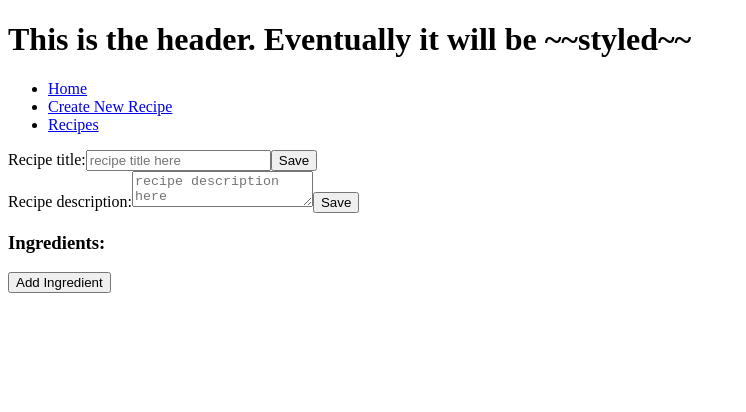
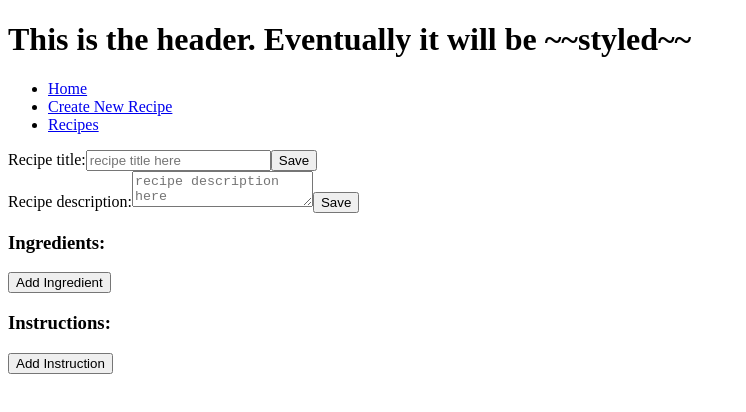
Before and after one commit to thatlook/ReciCalc, a React app: page /create in a window 1280 px wide. Shown: the top 412 px of the page, without its empty margins (0-746 px from the left). Built offline with nearby package versions, Linux system fonts and the light colour scheme; the HTML template or start-up script is replaced by a standard one.

Commit message:
finish create recipe functionality

```diff
--- a/client/src/components/Create.jsx
+++ b/client/src/components/Create.jsx
@@ -2,6 +2,7 @@ import React, {Component} from 'react';
 import CreateTitle from './CreateTitle.jsx';
 import CreateDescription from './CreateDescription.jsx';
 import CreateIngredients from './CreateIngredients.jsx';
+import CreateInstructions from './CreateInstructions.jsx';
 
 class Create extends Component {
     constructor () {
@@ -23,7 +24,8 @@ class Create extends Component {
         }
         this.updateRecipe = this.updateRecipe.bind(this);
         this.addNewIngredient = this.addNewIngredient.bind(this);
-        this.deleteIngredient = this.deleteIngredient.bind(this);
+        this.addNewInstruction = this.addNewInstruction.bind(this);
+        this.deleteItem = this.deleteItem.bind(this);
     }
 
 
@@ -45,14 +47,25 @@ class Create extends Component {
     }
 
     addNewIngredient(){
-      let newIngredient = {...this.sampleIngredient, counter: this.counter};
-      this.setState(prevState => ({ingredients: prevState.ingredients.concat([newIngredient])}), () => {this.counter++;console.log(this.state)});
+      if (this.state.ingredients.every(ingredient => ingredient.isSaved)) {
+        let newIngredient = {...this.sampleIngredient, counter: this.counter};
+        this.setState(prevState => ({ingredients: prevState.ingredients.concat([newIngredient])}), () =>
+          {this.counter++;console.log(this.state)});
+      }
     }
 
-    deleteIngredient(index){
+    addNewInstruction(){
+        if (this.state.instructions.every(instruction => instruction.isSaved)) {
+          this.setState(prevState => ({instructions: prevState.instructions.concat([{
+              counter: this.counter, text: '', isSaved: false
+            }])}), () => {this.counter++;console.log(this.state)});
+        }
+      }
+
+    deleteItem(stateArray, index){
       this.setState(prevState => ({
-        ingredients: prevState.ingredients.filter((ingredient, ingredientIndex) => {
-          return ingredientIndex !== index;
+        [stateArray]: prevState[stateArray].filter((item, itemIndex) => {
+          return itemIndex !== index;
         })}), () => console.log(this.state));
     }
 
@@ -71,7 +84,13 @@ class Create extends Component {
             ingredients={this.state.ingredients}
             addNewIngredient={this.addNewIngredient}
             updateRecipe={this.updateRecipe}
-            deleteIngredient={this.deleteIngredient}
+            deleteItem={this.deleteItem}
+          />
+          <CreateInstructions
+            instructions={this.state.instructions}
+            addNewInstruction={this.addNewInstruction}
+            updateRecipe={this.updateRecipe}
+            deleteItem={this.deleteItem}
           />
         </div>
       )
--- a/client/src/components/CreateIngredients.jsx
+++ b/client/src/components/CreateIngredients.jsx
@@ -1,8 +1,8 @@
-import React, {Component} from 'react';
+import React from 'react';
 import IngredientInput from './IngredientInput.jsx';
 
 
-const CreateIngredients = ({ingredients, addNewIngredient, updateRecipe, deleteIngredient}) => (
+const CreateIngredients = ({ingredients, addNewIngredient, updateRecipe, deleteItem}) => (
         <div>
             <h3>Ingredients:</h3>
             <input className='button' type='button' value='Add Ingredient' onClick={addNewIngredient} />
@@ -11,7 +11,7 @@ const CreateIngredients = ({ingredients, addNewIngredient, updateRecipe, deleteI
                 index={index}
                 ingredient={ingredient}
                 updateRecipe={updateRecipe}
-                deleteIngredient={deleteIngredient}
+                deleteItem={deleteItem}
             />)}
         </div>
 )
--- a/client/src/components/CreateInstructions.jsx
+++ b/client/src/components/CreateInstructions.jsx
@@ -0,0 +1,20 @@
+import React from 'react';
+import InstructionInput from './InstructionInput.jsx';
+
+
+const CreateInstructions = ({instructions, addNewInstruction, updateRecipe, deleteItem}) => (
+        <div>
+            <h3>Instructions:</h3>
+            <input className='button' type='button' value='Add Instruction' onClick={addNewInstruction} />
+            {instructions.map((instruction, index) => <InstructionInput
+                key={`${instruction.counter}`}
+                index={index}
+                instruction={instruction}
+                updateRecipe={updateRecipe}
+                deleteItem={deleteItem}
+            />)}
+        </div>
+)
+
+
+export default CreateInstructions;
--- a/client/src/components/IngredientInput.jsx
+++ b/client/src/components/IngredientInput.jsx
@@ -64,7 +64,7 @@ class IngredientInput extends Component {
     }
 
     render(){
-      const {ingredient, index, deleteIngredient, ...rest} = this.props;
+      const {ingredient, index, deleteItem, ...rest} = this.props;
 
       return (
         <div className='ingredient-input'>
@@ -85,7 +85,7 @@ class IngredientInput extends Component {
               onClick={this.handleSave}
             />
             <input className='button' type='button' value='Delete'
-              onClick={() => deleteIngredient(index)}
+              onClick={() => deleteItem('ingredients', index)}
             />
           </div>
           <div className='ingredient-validate' hidden={ingredient.isValidated}>
--- /dev/null
+++ b/client/src/components/InstructionInput.jsx
@@ -0,0 +1,47 @@
+import React, {Component} from 'react';
+
+class InstructionInput extends Component {
+    constructor(props) {
+        super(props);
+        this.state = {
+        }
+        this.handleChange = this.handleChange.bind(this);
+        this.handleSave = this.handleSave.bind(this);
+    }
+
+    handleChange(event){
+      const {updateRecipe, index, ...rest} = this.props;
+      updateRecipe(['instructions', event.target.name], event.target.value, index);
+    }
+
+    handleSave(){
+      const {instruction, updateRecipe, index, ...rest} = this.props;
+      if (instruction.text) {
+        let currentState = instruction.isSaved;
+        updateRecipe(['instructions', 'isSaved'], !currentState, index);
+      }
+    }
+
+    render(){
+      const {instruction, index, deleteItem, ...rest} = this.props;
+
+      return (
+        <div className='instruction-input'>
+          <div className='instruction-info'>
+            <textarea className='name' name='text' placeholder='instruction input'
+              onChange={this.handleChange}
+              value={instruction.text}
+              disabled={instruction.isSaved}
+            />
+            <input className='button' type='submit' value={instruction.isSaved ? 'Edit' : 'Save'}
+              onClick={this.handleSave}
+            />
+            <input className='button' type='button' value='Delete'
+              onClick={() => deleteItem('instructions', index)}
+            />
+          </div>
+        </div>)
+    }
+}
+
+export default InstructionInput;
```
Also changed, not shown: client/src/components/CreateSingleInstruction.jsx (deleted).
